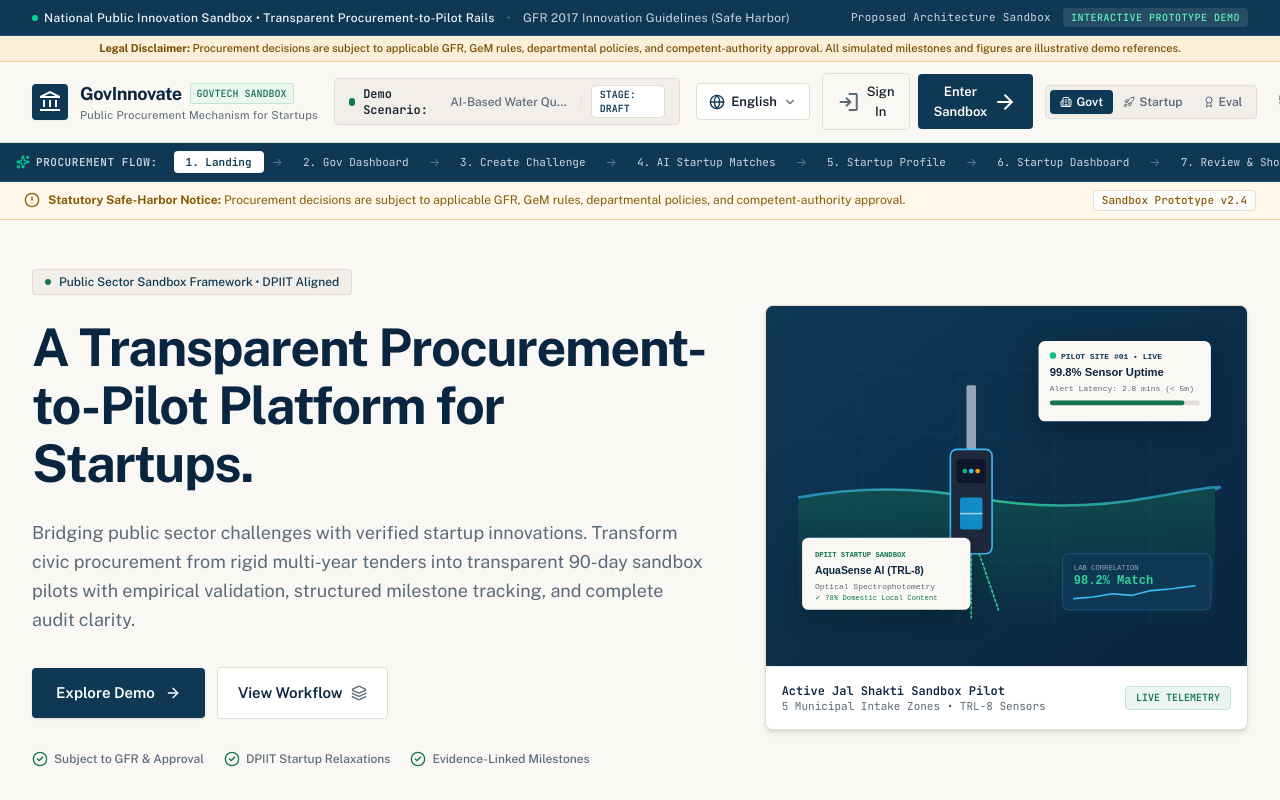
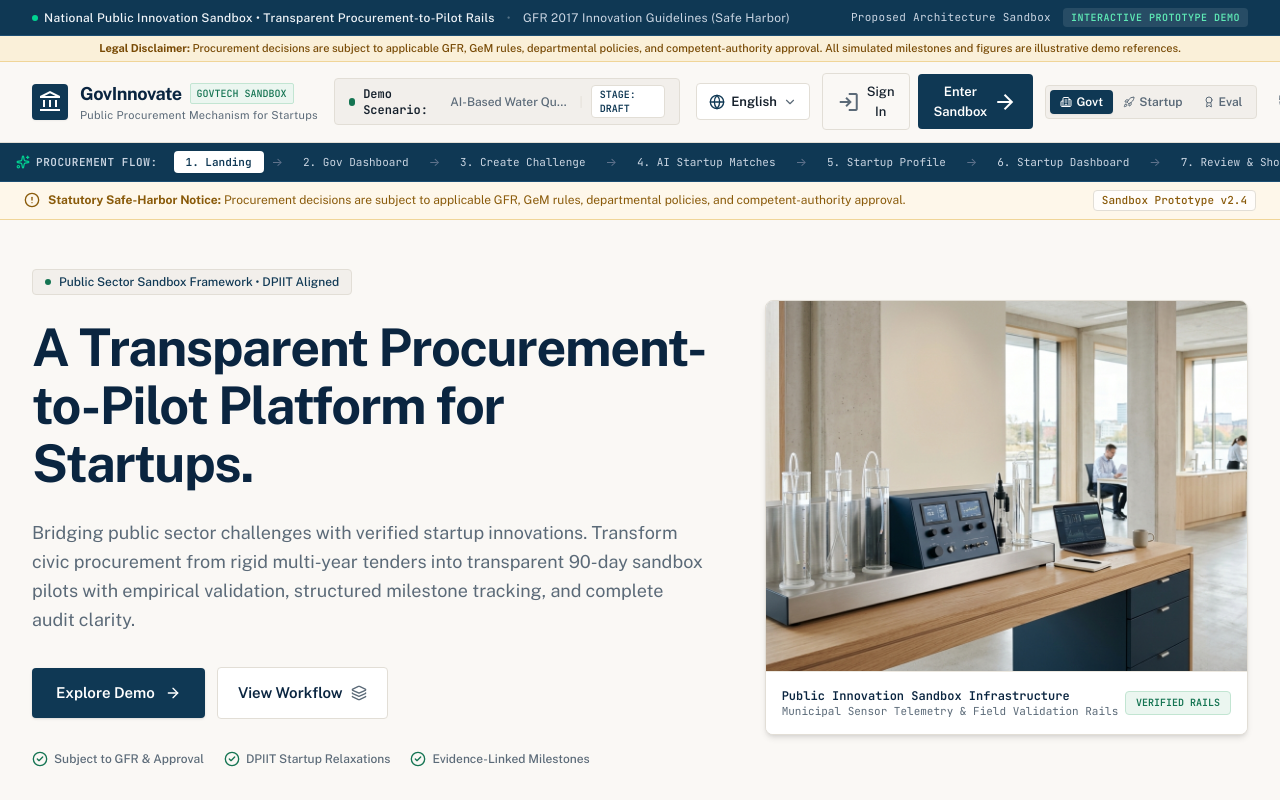
Before and after one commit to shrey-ansh12/GovInnovate, a Next.js app: page / in a window 1280 px wide. Shown: the top 800 px of the page. Built offline with nearby package versions, Linux system fonts and the light colour scheme.

Commit message:
feat: replace mock diagram with realistic editorial photo of civic water research & sensor facility matching Nordic theme

```diff
--- a/src/components/LandingPage.tsx
+++ b/src/components/LandingPage.tsx
@@ -99,26 +99,26 @@ export const LandingPage: React.FC = () => {
             </div>
           </div>
 
-          {/* Right Column: Project-Related Civic Sandbox Visual Card */}
+          {/* Right Column: Project-Related Civic Infrastructure Image */}
           <div className="lg:col-span-5">
             <div className="relative rounded-lg overflow-hidden border border-[#E2DED6] bg-white shadow-md">
-              {/* Graphic / Image Container */}
-              <div className="relative h-[320px] sm:h-[360px] w-full bg-[#0F3854] overflow-hidden flex items-center justify-center">
+              {/* Clean Realistic Civic IoT / Infrastructure Photo */}
+              <div className="relative h-[320px] sm:h-[370px] w-full bg-[#0F3854] overflow-hidden">
                 <img
-                  src="/hero-pilot.svg"
-                  alt="GovInnovate Municipal IoT Water Sandbox Architecture"
+                  src="/hero-civic.jpg"
+                  alt="Public Sector Water & Environmental Sensor Innovation Sandbox"
                   className="w-full h-full object-cover"
                 />
               </div>
 
-              {/* Bottom Caption Strip */}
+              {/* Bottom Civic Descriptor */}
               <div className="p-4 bg-white border-t border-[#EDE9E1] flex items-center justify-between font-mono text-xs">
                 <div>
-                  <div className="font-bold text-[#0A2540]">Active Jal Shakti Sandbox Pilot</div>
-                  <div className="text-[11px] text-[#5B6A78]">5 Municipal Intake Zones • TRL-8 Sensors</div>
+                  <div className="font-bold text-[#0A2540]">Public Innovation Sandbox Infrastructure</div>
+                  <div className="text-[11px] text-[#5B6A78]">Municipal Sensor Telemetry & Field Validation Rails</div>
                 </div>
                 <span className="px-2.5 py-1 rounded bg-[#EBF6F0] text-[#147452] border border-[#C2E5D2] text-[10px] font-bold uppercase shrink-0">
-                  Live Telemetry
+                  Verified Rails
                 </span>
               </div>
             </div>
```
Also changed, not shown: public/hero-civic.jpg (added).
